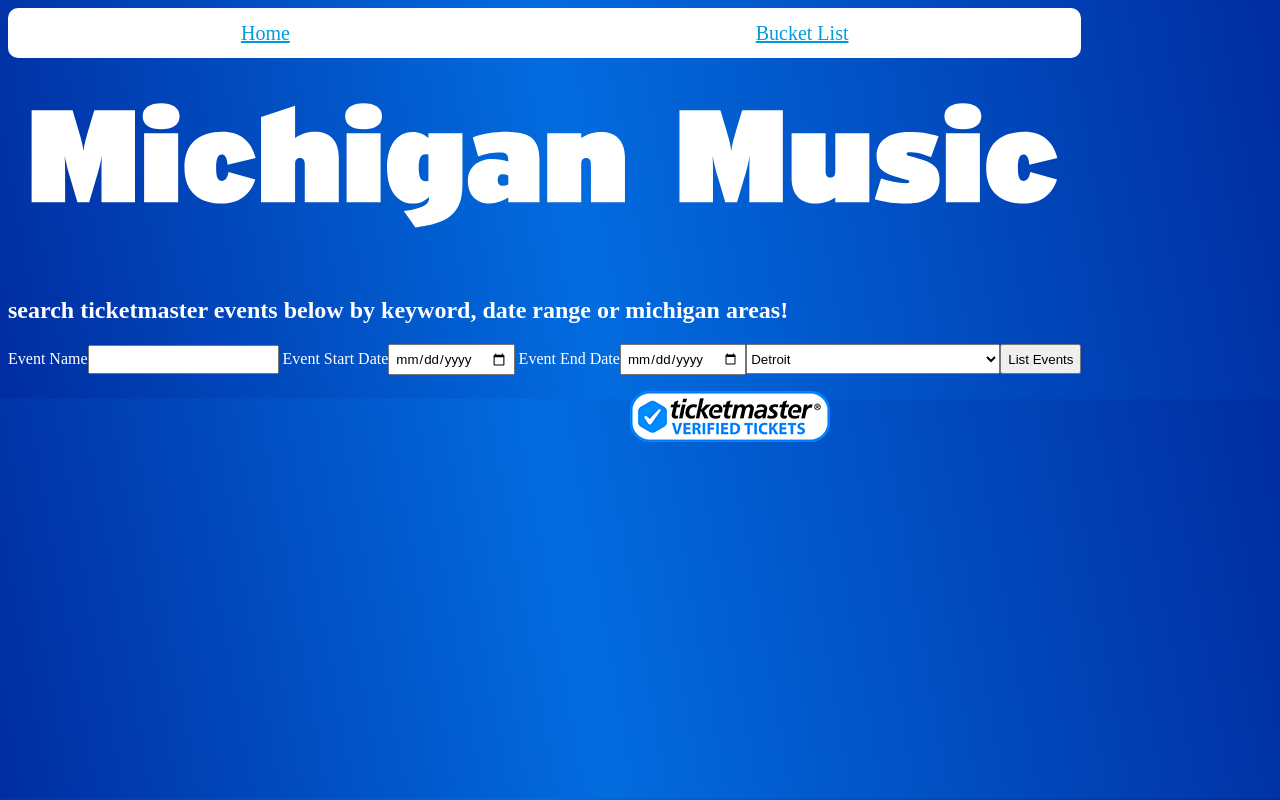
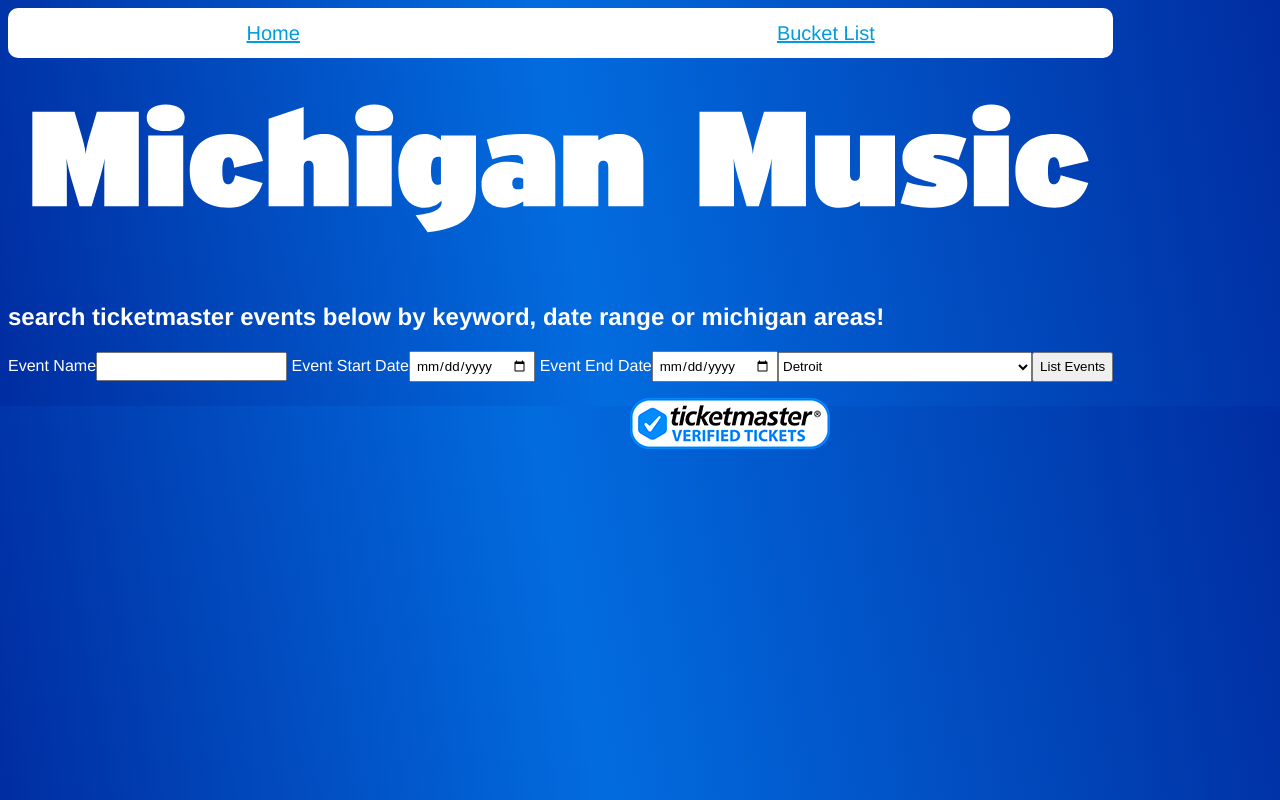
Before and after one commit to rdimech/detroitMusicApi, an Angular app: page / in a window 1280 px wide. Built offline with nearby package versions, Linux system fonts and the light colour scheme; a web font is replaced by a local one.

Commit message:
Error message added

```diff
--- a/src/app/search/bucket/bucket.component.html
+++ b/src/app/search/bucket/bucket.component.html
@@ -7,5 +7,5 @@
   {{ event.startTime.substring(0,10) }}<br>
   <button class="favoritesButton" type="reset" width=100 style="background-image: url('./assets/images/bucketlist_off.svg')" *ngIf='!event.favorite' (click)='saveFavorite(i)'></button>
   <button class="favoritesButton" type="reset" width=100 style="background-image: url('./assets/images/bucketlist_on.svg')" *ngIf='event.favorite' (click)='removeFavorite(i)'></button>
-  <a href="{{ event.url }}" class="url">View Event on Ticketmaster</a>
+  <a href="{{ event.url }}" target="_blank" class="url">View Event on Ticketmaster</a>
 </p>
--- a/src/app/search/list/list.component.html
+++ b/src/app/search/list/list.component.html
@@ -3,5 +3,5 @@
   <span class="date">{{ event.startTime.substring(0,10) }}</span><br>
   <button class="favoritesButton" type="reset" width=100 style="background-image: url('./assets/images/bucketlist_off.svg')" *ngIf='!event.favorite' (click)='saveFavorite(i)'></button>
   <button class="favoritesButton" type="reset" width=100 style="background-image: url('./assets/images/bucketlist_on.svg')" *ngIf='event.favorite' (click)='removeFavorite(i)'></button>
-  <a href="{{ event.url }}" class="url">View Event on Ticketmaster</a><br>
+  <a href="{{ event.url }}" target="_blank" class="url">View Event on Ticketmaster</a><br>
 </p>
--- a/src/app/search/search.component.html
+++ b/src/app/search/search.component.html
@@ -13,7 +13,9 @@
   <button (click)="getAllEvents()">List Events</button>
 </p>
 
+
 <list [list]="list"></list>
+<p> {{ errorMessage }} </p>
 
 
 <div>
--- a/src/app/search/search.component.ts
+++ b/src/app/search/search.component.ts
@@ -1,5 +1,6 @@
 import { Component, Output, OnInit  } from '@angular/core';
 import { Api } from '../services/api.service'
+import { NOT_FOUND_CHECK_ONLY_ELEMENT_INJECTOR } from '@angular/core/src/view/provider';
 
 interface MapArray {
   name: string;
@@ -67,12 +68,22 @@ export class SearchCriteriaComponent implements OnInit {
     this.formattedKeyword = this.searchKeyword.replace(/ /g, '+');
     this.api.getEvents(this.formattedKeyword, this.formattedStartDate, this.formattedEndDate, this.selectedLocation).subscribe((data: ApiData) => {
       // console.log(data);
-      this.list = data._embedded.events.map(event => {
-        return { name: event.name, url: event.url, startTime: event.dates.start.dateTime, favorite: false }
-      });
+      if (data._embedded) {
+        this.list = data._embedded.events.map(event => {
+          return { name: event.name, url: event.url, startTime: event.dates.start.dateTime, favorite: false }
+
+        })
+
+        this.errorMessage = null;
+
+        }
+        else  {
+          this.errorMessage = 'No Results Found';
+
+        };
+
       console.log(this.selectedLocation);
       console.log(this.list);
-      this.errorMessage = null;
       this.searchKeyword = '';
       this.searchStartDate='';
       this.searchEndDate='';
--- a/src/styles.css
+++ b/src/styles.css
@@ -15,7 +15,7 @@
 body {
     width: auto;
     display: flex;
-    font-family: interstate-bold;
+    font-family: 'interstate-bold', 'helvetica';
     color: white;
     background-image: linear-gradient(260deg,
                     rgb(0, 45, 161),
@@ -24,7 +24,7 @@ body {
 }
 
 a {
-    font-family: interstate-black;
+    font-family: 'interstate-black', 'helvetica';
     color: #009cde;
     font-size: 20px;
     flex-direction: column;
```
